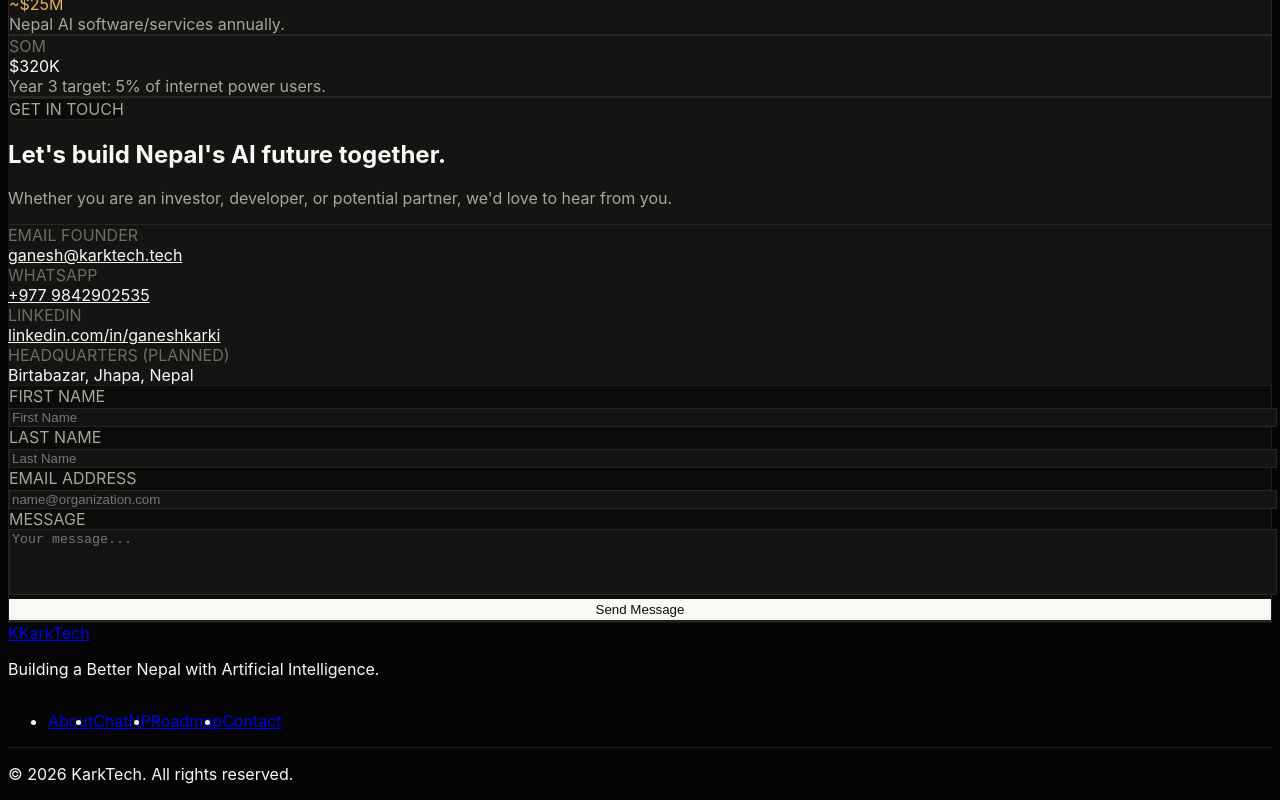
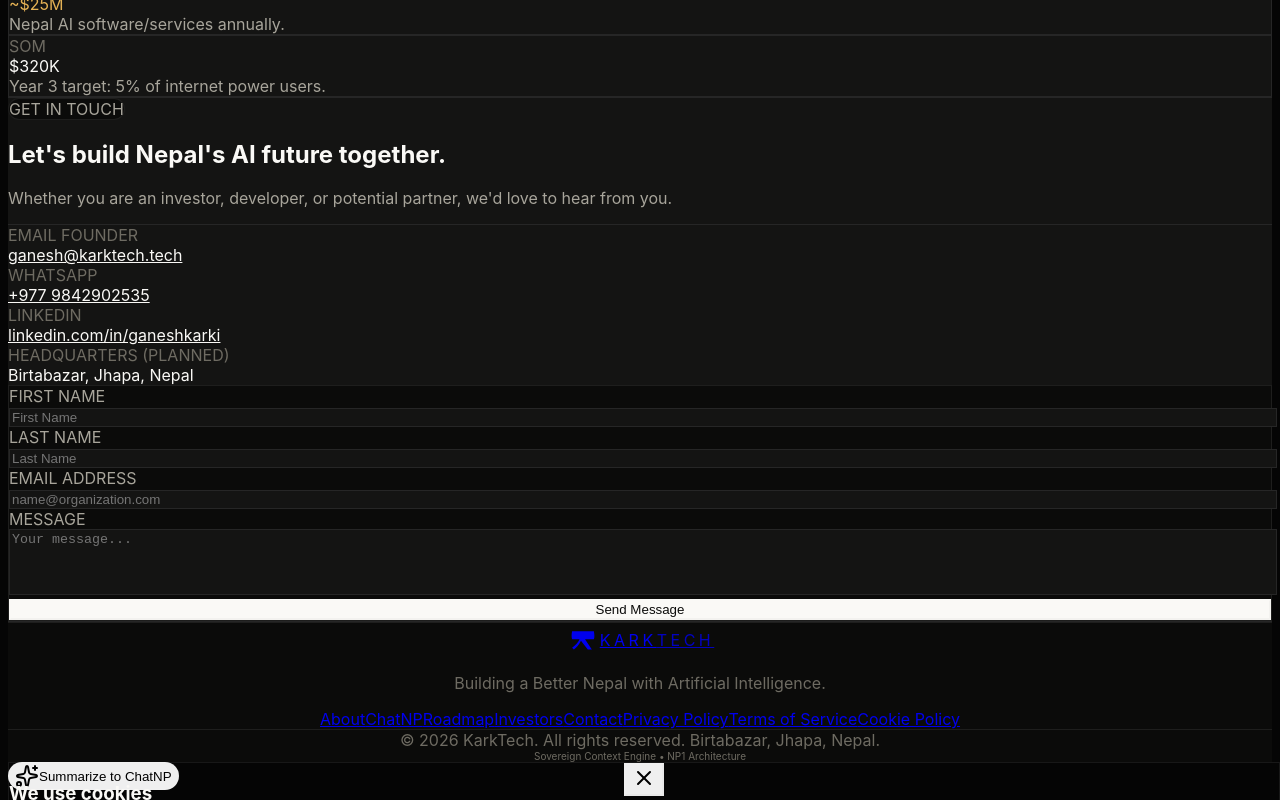
Before and after one commit to ganeshinunited-dot/Chatnepal, a Next.js app: page / in a window 1280 px wide. Shown: the part 6258-7058 px from the top of the page. After the commit the page ends 7028 px from the top, so only its background shows below. Built offline with nearby package versions, Linux system fonts and the light colour scheme.

Commit message:
Update Footer.tsx

```diff
--- a/components/Footer.tsx
+++ b/components/Footer.tsx
@@ -1,38 +1,38 @@
-import Link from 'next/link';
+import React from "react";
+import Link from "next/link";
+import Logo from "./Logo";
 
-export function Footer() {
+export const Footer: React.FC = () => {
   return (
-    <footer className="border-t border-white/5 bg-[#050505]">
-      <div className="max-w-7xl mx-auto px-6 py-12 md:py-16">
-        <div className="flex flex-col md:flex-row items-start md:items-center justify-between gap-8">
-          {/* Brand */}
-          <div className="max-w-sm">
-            <Link href="/" className="font-heading text-xl font-semibold tracking-tight text-white flex items-center gap-2 mb-3">
-              <div className="w-6 h-6 rounded-md bg-gradient-to-tr from-brand-blue to-brand-red flex items-center justify-center">
-                <span className="text-xs font-bold text-white">K</span>
-              </div>
-              KarkTech
-            </Link>
-            <p className="text-sm text-zinc-500">
+    <footer className="py-14 bg-[var(--bg-base)] border-t border-[var(--border-card)] text-xs text-[var(--text-secondary)]">
+      <div className="max-w-7xl mx-auto px-4 sm:px-6 lg:px-8">
+        <div className="flex flex-col md:flex-row items-center justify-between gap-8">
+          <div className="flex flex-col items-center md:items-start gap-2">
+            <Logo size="md" />
+            <p className="text-[var(--text-tertiary)] mt-1">
               Building a Better Nepal with Artificial Intelligence.
             </p>
           </div>
 
-          {/* Quick Links */}
-          <nav aria-label="Footer navigation">
-            <ul className="flex flex-wrap items-center gap-x-8 gap-y-2 text-sm text-zinc-500">
-              <li><Link href="/about" className="hover:text-white transition-colors">About</Link></li>
-              <li><Link href="/#chatnp" className="hover:text-white transition-colors">ChatNP</Link></li>
-              <li><Link href="/#roadmap" className="hover:text-white transition-colors">Roadmap</Link></li>
-              <li><Link href="/#contact" className="hover:text-white transition-colors">Contact</Link></li>
-            </ul>
-          </nav>
+          <div className="flex flex-wrap justify-center gap-6 font-medium">
+            <Link href="/#about" className="hover:text-[var(--text-primary)] transition-colors">About</Link>
+            <Link href="/#chatnp" className="hover:text-[var(--text-primary)] transition-colors">ChatNP</Link>
+            <Link href="/#roadmap" className="hover:text-[var(--text-primary)] transition-colors">Roadmap</Link>
+            <Link href="/#investors" className="hover:text-[var(--text-primary)] transition-colors">Investors</Link>
+            <Link href="/#contact" className="hover:text-[var(--text-primary)] transition-colors">Contact</Link>
+            <Link href="/privacy-policy" className="hover:text-[var(--text-primary)] transition-colors">Privacy Policy</Link>
+            <Link href="/terms-of-service" className="hover:text-[var(--text-primary)] transition-colors">Terms of Service</Link>
+            <Link href="/cookie-policy" className="hover:text-[var(--text-primary)] transition-colors">Cookie Policy</Link>
+          </div>
         </div>
 
-        <div className="mt-12 pt-8 border-t border-white/5 text-sm text-zinc-600">
-          <p>© {new Date().getFullYear()} KarkTech. All rights reserved.</p>
+        <div className="mt-10 pt-6 border-t border-[var(--border-card)] flex flex-col sm:flex-row items-center justify-between gap-4 text-[var(--text-tertiary)]">
+          <div>© {new Date().getFullYear()} KarkTech. All rights reserved. Birtabazar, Jhapa, Nepal.</div>
+          <div className="font-mono text-[10px]">Sovereign Context Engine • NP1 Architecture</div>
         </div>
       </div>
     </footer>
   );
-}
+};
+
+export default Footer;
```
